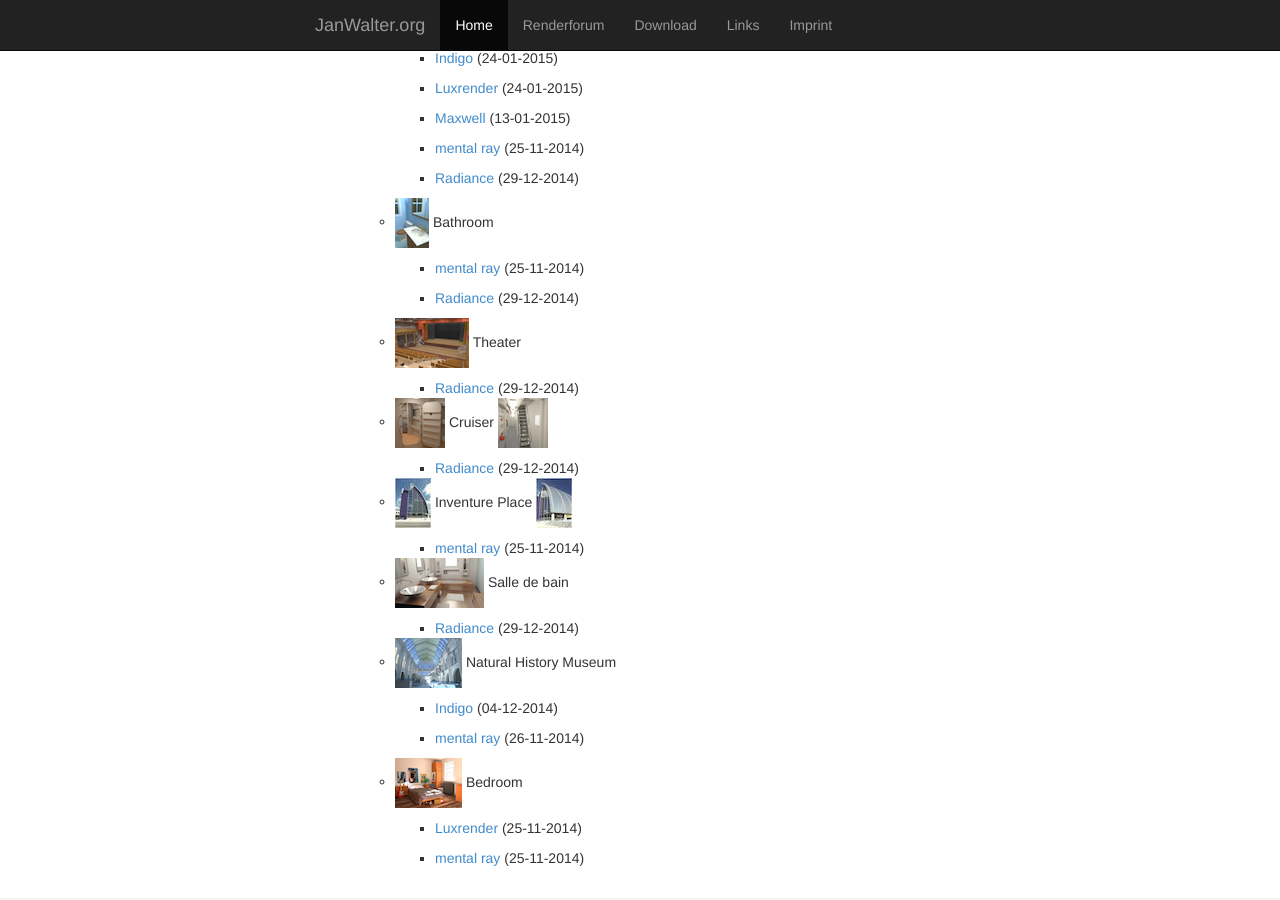
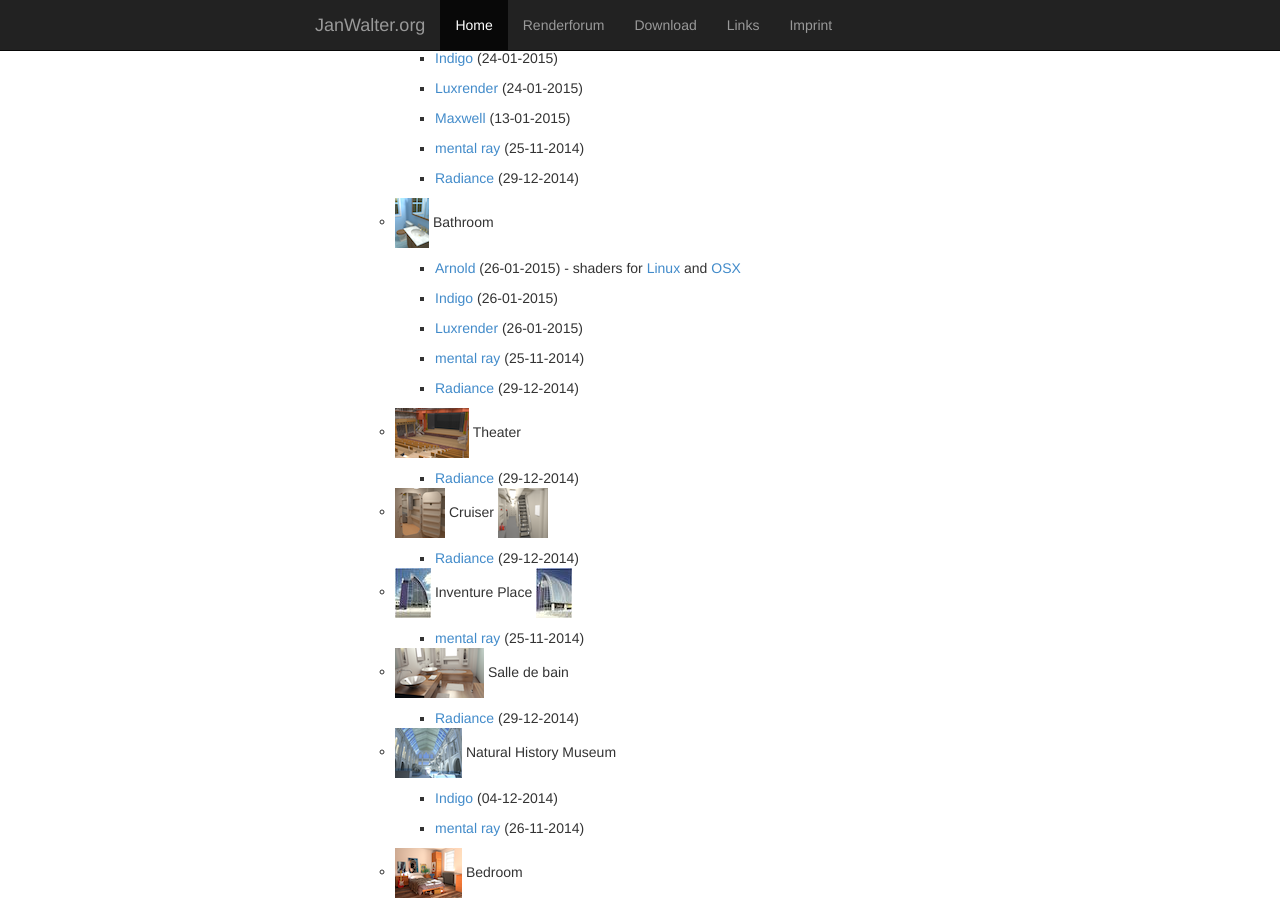
Before and after one commit to wahn/jan_walter_org, a Jekyll site: the page built from download/index.md, in a window 1280 px wide and 900 px high, scrolled down 1352 px. Built offline with Jekyll 4.4.1, drawn with Linux system fonts in a browser that asks for light colours; Markdown is read by kramdown in place of the engine named in the settings.

Commit message:
Download links for the bathroom scene in Arnold, Luxrender and Indigo file format.

```diff
--- a/download/index.md
+++ b/download/index.md
@@ -103,6 +103,16 @@ Download
 
     - ![Alt Bathroom][bathroom] Bathroom
 
+        + [Arnold](https://www.janwalter.org/Download/Scenes/bathroom_ass.tar.gz)
+        (26-01-2015) - shaders for
+        [Linux]((https://www.janwalter.org/Download/Scenes/rad_shaders_linux_arnold_4.2.2.0.tar.gz))
+        and
+        [OSX](https://www.janwalter.org/Download/Scenes/rad_shaders_macosx_arnold_4.2.2.0.tar.gz)
+
+        + [Indigo](https://www.janwalter.org/Download/Scenes/bathroom_igs.tar.gz) (26-01-2015)
+
+        + [Luxrender](https://www.janwalter.org/Download/Scenes/bathroom_lxs.tar.gz) (26-01-2015)
+
         + [mental ray](https://www.janwalter.org/Download/Scenes/bathroom_mi.tar.gz) (25-11-2014)
 
         + [Radiance](https://www.janwalter.org/Download/Scenes/bathroom_rad.tar.gz) (29-12-2014)
```
